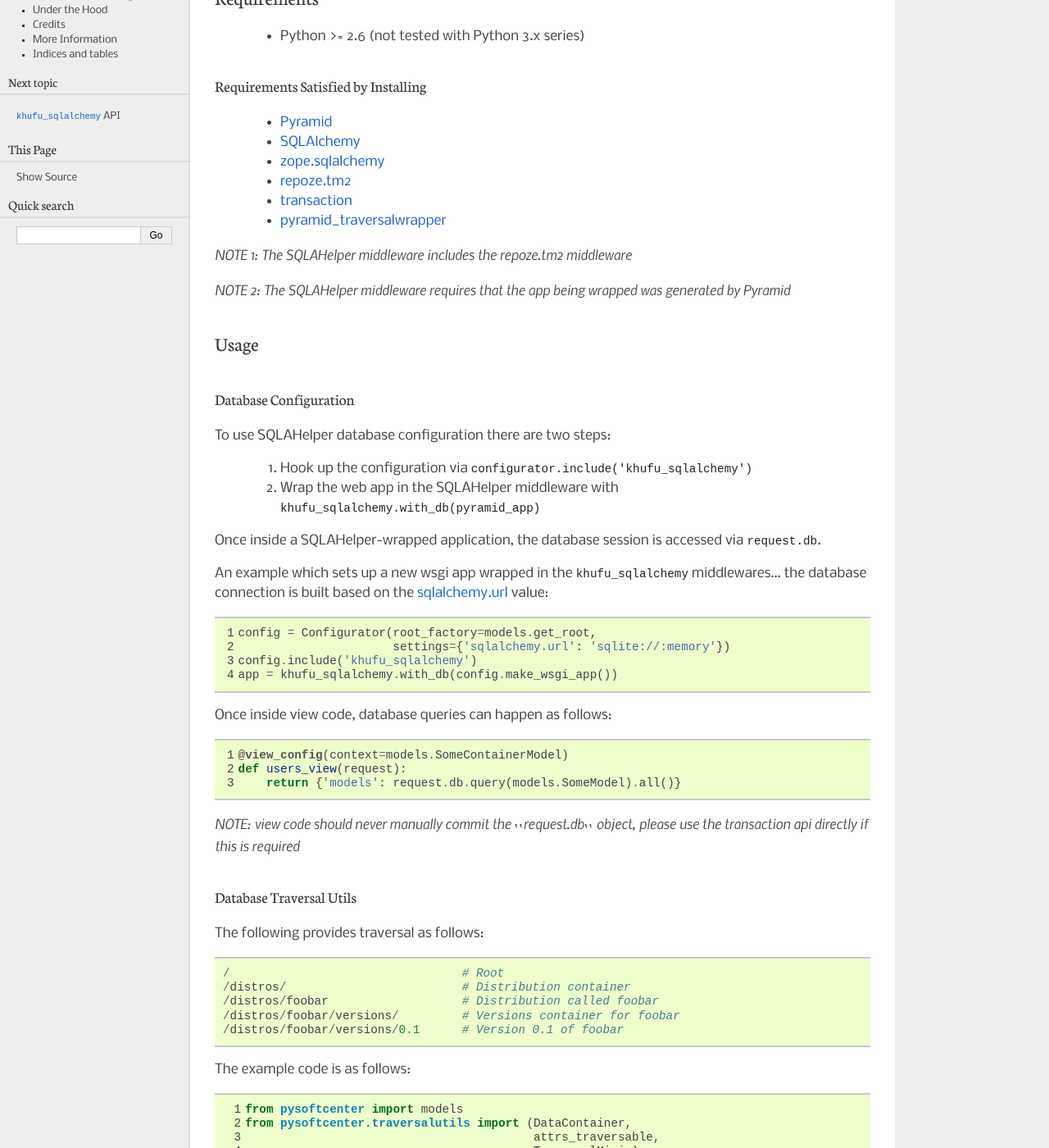
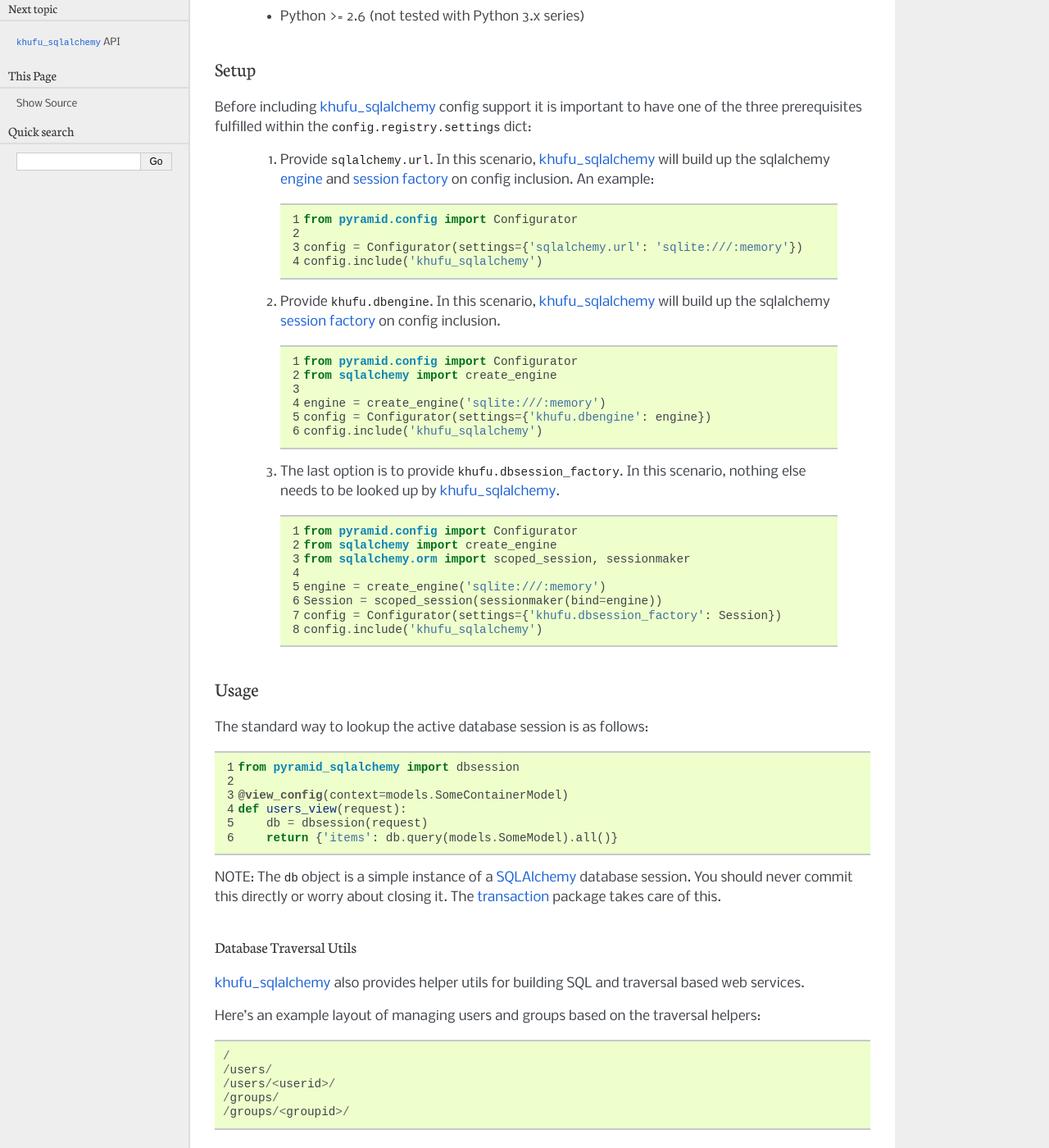
Before and after one commit to khufuproject/khufu_sqlalchemy, a Sphinx documentation site: the page built from docs/index.rst, in a window 1280 px wide and 1400 px high, scrolled down 292 px. Shown: the whole window at 82% size. Built offline with Sphinx 7.4.7, drawn with Linux system fonts in a browser that asks for light colours; some of the changed text lies outside the part shown.

Commit message:
Updates to docs and traversal handling

```diff
--- a/docs/api.rst
+++ b/docs/api.rst
@@ -6,7 +6,4 @@
 .. automodule:: khufu_sqlalchemy
 
 .. autofunction:: includeme
-.. autofunction:: get_session_factory
-.. autofunction:: with_db
-
-.. autoclass:: SQLAHelper
+.. autofunction:: dbsession
--- a/docs/glossary.rst
+++ b/docs/glossary.rst
@@ -23,14 +23,6 @@
       connects :term:`SQLAlchemy` to general purpose
       :term:`transaction` machinery
 
-   repoze.tm2
-     `repoze.tm2 <http://docs.repoze.org/tm2/>`_ provides middleware to
-     help with transactions.
-
-   pyramid_traversalwrapper
-     `pyramid_traversalwrapper distribution <http://pypi.python.org/pypi/pyramid_traversalwrapper>`_
-     provides proxy wrappers for objects.
-
    khufu_sqlalchemy
      `khufu_sqlalchemy <https://github.com/serverzen/khufu_sqlalchemy>`_
      is meant to reduce the plumbing required to configure a :term:`SQLAlchemy`
@@ -39,11 +31,17 @@
    environ
      The standard ``dict`` object passed into a WSGI callable.
 
-   NewRequest
-     The event fired before each and every :term:`Pyramid` request, see
-     `NewRequest API docs
-     <http://docs.pylonsproject.org/projects/pyramid/1.0/api/events.html#pyramid.events.NewRequest>`_
-     for further details.
-
    sqlalchemy.url
      The ``settings`` key used to derive a :term:`SQLAlchemy` engine from.
+
+   engine
+     The :term:`SQLAlchemy` database engine being used, see `Engine Configuration
+     <http://www.sqlalchemy.org/docs/core/engines.html>`_ for further details.
+
+   session factory
+     The :term:`SQLAlchemy` database session factory being used, see `Using
+     the Session <http://www.sqlalchemy.org/docs/orm/session.html>`_ for
+     further details.
+
+   pyramid_tm
+     :term:`Transaction` handling based on the :term:`transaction` package.
--- a/docs/index.rst
+++ b/docs/index.rst
@@ -5,127 +5,105 @@
 Overview
 ========
 
-khufu_sqlalchemy is meant to reduce the plumbing required to configure a
-:term:`SQLAlchemy` based database connection with a :term:`Pyramid` based web app.
-
+khufu_sqlalchemy is an opinionated way of managing :term:`SQLAlchemy` based
+connections with :term:`Pyramid`.
 
 Requirements
 ============
 
   * Python >= 2.6 (not tested with Python 3.x series)
 
-Requirements Satisfied by Installing
-------------------------------------
+Setup
+=====
 
-  * :term:`Pyramid`
-  * :term:`SQLAlchemy`
-  * :term:`zope.sqlalchemy`
-  * :term:`repoze.tm2`
-  * :term:`transaction`
-  * :term:`pyramid_traversalwrapper`
+Before including :term:`khufu_sqlalchemy` config support it is important
+to have one of the three prerequisites fulfilled within the
+``config.registry.settings`` dict:
 
-*NOTE 1: The SQLAHelper middleware includes the repoze.tm2 middleware*
+  1. Provide ``sqlalchemy.url``.  In this scenario, :term:`khufu_sqlalchemy`
+     will build up the sqlalchemy :term:`engine` and :term:`session factory`
+     on config inclusion.  An example:
 
-*NOTE 2: The SQLAHelper middleware requires that the app being wrapped was generated by Pyramid*
+     .. code-block:: python
+      :linenos:
+
+      from pyramid.config import Configurator
+
+      config = Configurator(settings={'sqlalchemy.url': 'sqlite:///:memory'})
+      config.include('khufu_sqlalchemy')
+
+  2. Provide ``khufu.dbengine``.  In this scenario, :term:`khufu_sqlalchemy`
+     will build up the sqlalchemy :term:`session factory` on config inclusion.
+
+     .. code-block:: python
+      :linenos:
+
+      from pyramid.config import Configurator
+      from sqlalchemy import create_engine
+
+      engine = create_engine('sqlite:///:memory')
+      config = Configurator(settings={'khufu.dbengine': engine})
+      config.include('khufu_sqlalchemy')
+
+  3. The last option is to provide ``khufu.dbsession_factory``.  In this scenario,
+     nothing else needs to be looked up by :term:`khufu_sqlalchemy`.
+
+     .. code-block:: python
+      :linenos:
+
+      from pyramid.config import Configurator
+      from sqlalchemy import create_engine
+      from sqlalchemy.orm import scoped_session, sessionmaker
+
+      engine = create_engine('sqlite:///:memory')
+      Session = scoped_session(sessionmaker(bind=engine))
+      config = Configurator(settings={'khufu.dbsession_factory': Session})
+      config.include('khufu_sqlalchemy')
+
 
 Usage
 =====
 
-Database Configuration
-----------------------
-
-To use SQLAHelper database configuration there are two steps:
-
-  1. Hook up the configuration via ``configurator.include('khufu_sqlalchemy')``
-  2. Wrap the web app in the SQLAHelper middleware with
-     ``khufu_sqlalchemy.with_db(pyramid_app)``
-
-Once inside a SQLAHelper-wrapped application, the database session is
-accessed via ``request.db``.
-
-An example which sets up a new wsgi app wrapped in the ``khufu_sqlalchemy``
-middlewares... the database connection is built based on the :term:`sqlalchemy.url` value:
+The standard way to lookup the active database session is as follows:
 
 .. code-block:: python
  :linenos:
 
- config = Configurator(root_factory=models.get_root,
-                       settings={'sqlalchemy.url': 'sqlite://:memory'})
- config.include('khufu_sqlalchemy')
- app = khufu_sqlalchemy.with_db(config.make_wsgi_app())
-
-Once inside view code, database queries can happen as follows:
-
-.. code-block:: python
- :linenos:
+ from pyramid_sqlalchemy import dbsession
 
  @view_config(context=models.SomeContainerModel)
  def users_view(request):
-     return {'models': request.db.query(models.SomeModel).all()}
+     db = dbsession(request)
+     return {'items': db.query(models.SomeModel).all()}
 
-*NOTE: view code should never manually commit the ``request.db`` object,
-please use the transaction api directly if this is required*
+NOTE: The ``db`` object is a simple instance of a :term:`SQLAlchemy`
+database session.  You should never commit this directly or worry
+about closing it.  The :term:`transaction` package takes care of this.
 
 Database Traversal Utils
 ------------------------
 
-The following provides traversal as follows::
+:term:`khufu_sqlalchemy` also provides helper utils for building SQL
+and :term:`traversal` based web services.
 
-  /                                 # Root
-  /distros/                         # Distribution container
-  /distros/foobar                   # Distribution called foobar
-  /distros/foobar/versions/         # Versions container for foobar
-  /distros/foobar/versions/0.1      # Version 0.1 of foobar
+Here's an example layout of managing users and groups based on
+the traversal helpers::
 
-The example code is as follows:
+  /
+  /users/
+  /users/<userid>/
+  /groups/
+  /groups/<groupid>/
 
-.. code-block:: python
- :linenos:
-
- from pysoftcenter import models
- from pysoftcenter.traversalutils import (DataContainer,
-                                          attrs_traversable,
-                                          TraversalMixin)
-
- class DistroVersionContainer(DataContainer):
-     model_class = models.DistroVersion
-     unique_lookup = 'version'
-
- @attrs_traversable(versions=DistroVersionContainer)
- class DistroDataContainer(DataContainer):
-     model_class = models.Distro
-
- class Root(TraversalMixin, dict):
-     def __init__(self, db):
-         TraversalMixin.__init__(self, db=db)
-         self['distros'] = DistroDataContainer('distros', self)
-
- def get_root(request):
-     root = Root(request.db)
-     return root
+*Work in progress*
 
 
 Transaction Handling
 ====================
 
 If your application requires control over the transaction handling,
-please use the :term:`transaction` api.
+please use the :term:`transaction` and :term:`pyramid_tm` api's.
 
-Under the Hood
-==============
-
-There is nothing magical about :term:`khufu_sqlalchemy`.  It does the
-following things:
-
-  1. Registers a :term:`SQLAlchemy` based session factory and stores it in the middleware
-  2. Uses :term:`zope.sqlalchemy` to connect that session factory to the transaction handling
-  3. Uses middleware to do the following:
-
-    i) At the start of a request, a new session is created and stuffed into the :term:`environ`
-    ii) Using a :term:`NewRequest` event, the active session is retrieved from :term:`environ` and
-        added onto the request as the ``db`` attribute.
-    iii) At the end of the request, either commit the session/transaction if
-         no error occurred, else rollback (provided by :term:`repoze.tm2`).
 
 Credits
 =======
```
Also changed, not shown: 2 other files.
